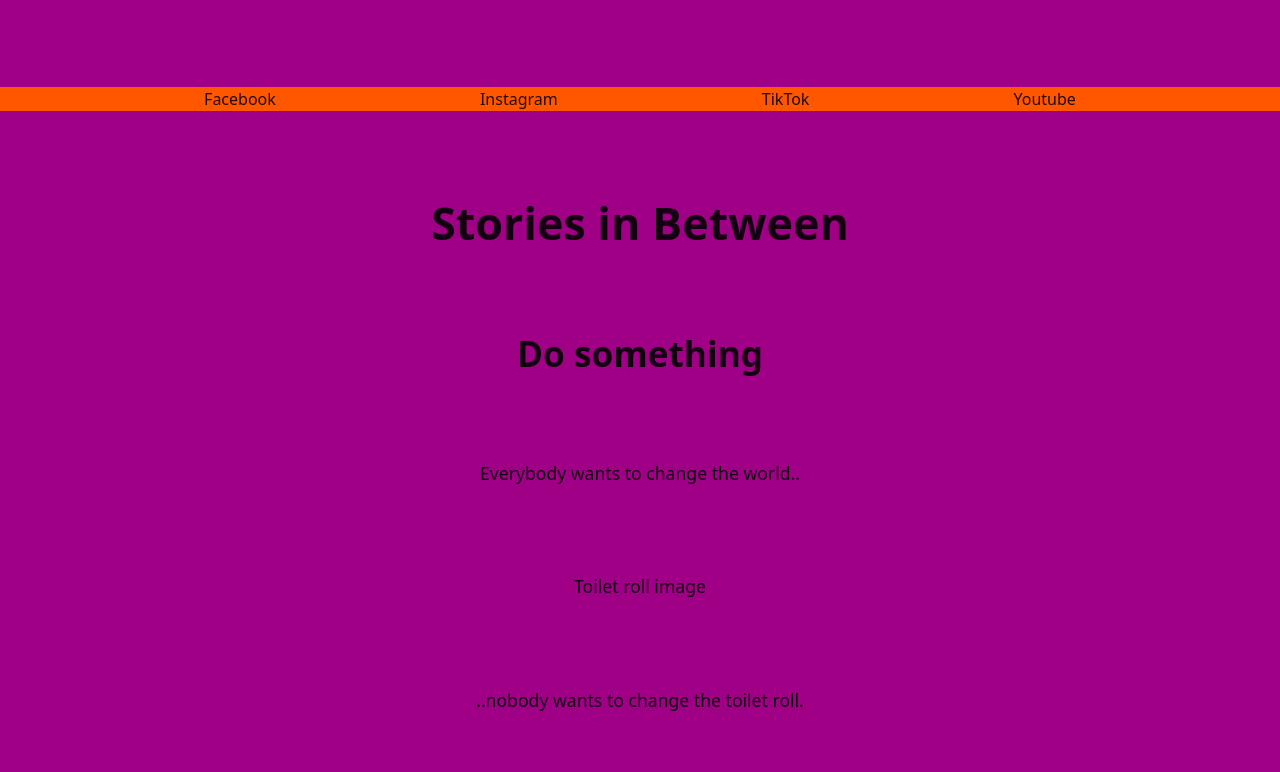
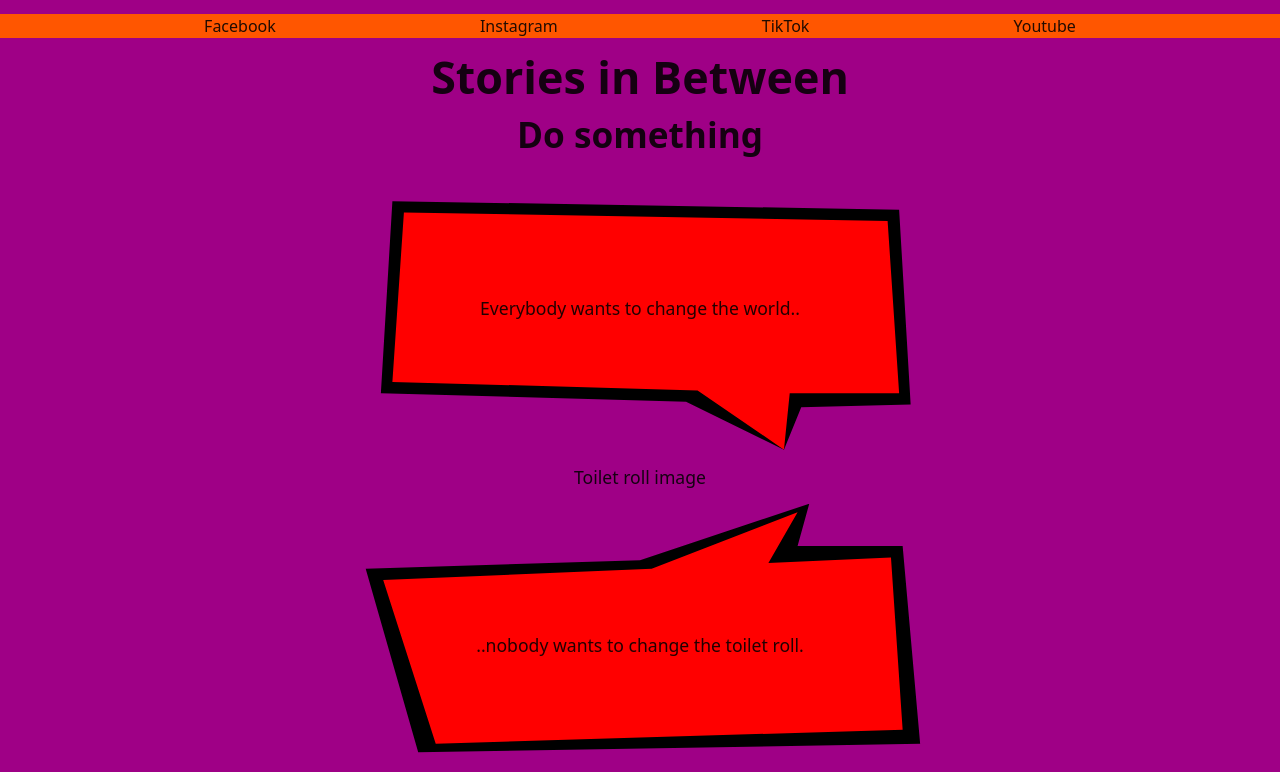
Before and after one commit to almac8/stories_inbetween, a React (Vite) app: page / in a window 1280 px wide. Shown: the top 772 px of the page. Built offline with nearby package versions, Linux system fonts and the light colour scheme.

Commit message:
Landing page speech boxes

```diff
--- a/src/components/LandingPage/LandingPage.tsx
+++ b/src/components/LandingPage/LandingPage.tsx
@@ -1,6 +1,6 @@
 import './LandingPage.css'
-import SpeechBubble from './SpeechBubble/SpeechBubble'
-
+import SpeechBubbleLeft from './SpeechBubbleLeft/SpeechBubbleLeft'
+import SpeechBubbleRight from './SpeechBubbleRight/SpeechBubbleRight'
 import SocialBar from './SocialBar/SocialBar'
 const LandingPage = () => (
   <div id='landing-page'>
@@ -8,9 +8,9 @@ const LandingPage = () => (
     <h1>Stories in Between</h1>
     <h2>Do something</h2>
 
-    <SpeechBubble text='Everybody wants to change the world..' />
+    <SpeechBubbleLeft text='Everybody wants to change the world..' />
     <p>Toilet roll image</p>
-    <SpeechBubble text='..nobody wants to change the toilet roll.' />
+    <SpeechBubbleRight text='..nobody wants to change the toilet roll.' />
   </div>
 )
 
--- a/src/components/LandingPage/SpeechBubble/SpeechBubble.css
+++ /dev/null
@@ -1,3 +0,0 @@
-#speech-bubble {
-  background-color: red;
-}
--- a/src/components/LandingPage/SpeechBubble/SpeechBubble.tsx
+++ /dev/null
@@ -1,5 +0,0 @@
-const SpeechBubble = ({ text }: { text: string }) => (
-  <p>{ text }</p>
-)
-
-export default SpeechBubble
--- /dev/null
+++ b/src/components/LandingPage/SpeechBubbleLeft/SpeechBubbleLeft.css
@@ -0,0 +1,32 @@
+#speech_bubble_left_border {
+  background-color: black;
+  text-align: center;
+  display: flex;
+  flex-flow: nowrap column;
+  justify-content: center;
+  align-items: center;
+
+  clip-path: polygon(
+    7% 12%,
+    95% 15%,
+    97% 84%,
+    78% 85%,
+    75% 100%,
+    58% 83%,
+    5% 80%
+  );
+}
+
+#speech_bubble_left {
+  background-color: red;
+  padding: 4rem;
+  clip-path: polygon(9% 16%, 93% 19%, 95% 80%, 76% 80%, 75% 100%, 60% 79%, 7% 76%);
+  text-align: center;
+}
+
+
+@media screen and (min-width: 480px) {
+  #speech_bubble_left {
+    padding: 8rem;
+  }
+}
--- /dev/null
+++ b/src/components/LandingPage/SpeechBubbleLeft/SpeechBubbleLeft.tsx
@@ -0,0 +1,9 @@
+import './SpeechBubbleLeft.css'
+
+const SpeechBubbleLeft = ({ text }: { text: string }) => (
+  <div id='speech_bubble_left_border'>
+    <p id="speech_bubble_left">{ text }</p>
+  </div>
+)
+
+export default SpeechBubbleLeft
--- /dev/null
+++ b/src/components/LandingPage/SpeechBubbleRight/SpeechBubbleRight.css
@@ -0,0 +1,39 @@
+#speech_bubble_right_border {
+  background-color: black;
+  text-align: center;
+  display: flex;
+  flex-flow: nowrap column;
+  justify-content: center;
+  align-items: center;
+
+  clip-path: polygon(
+    77% 15%,
+    95% 15%,
+    98% 85%,
+    12% 88%,
+    3% 23%,
+    50% 20%,
+    79% 0%
+  );
+}
+
+#speech_bubble_right {
+  background-color: red;
+  padding: 4rem;
+  clip-path: polygon(
+    72% 21%,
+    93% 19%,
+    95% 80%,
+    15% 85%,
+    6% 27%,
+    52% 23%,
+    77% 3%
+  );
+  text-align: center;
+}
+
+@media screen and (min-width: 480px) {
+  #speech_bubble_right {
+    padding: 8rem;
+  }
+}
--- /dev/null
+++ b/src/components/LandingPage/SpeechBubbleRight/SpeechBubbleRight.tsx
@@ -0,0 +1,9 @@
+import './SpeechBubbleRight.css'
+
+const SpeechBubbleRight = ({ text }: { text: string }) => (
+  <div id='speech_bubble_right_border'>
+    <p id="speech_bubble_right">{ text }</p>
+  </div>
+)
+
+export default SpeechBubbleRight
```
